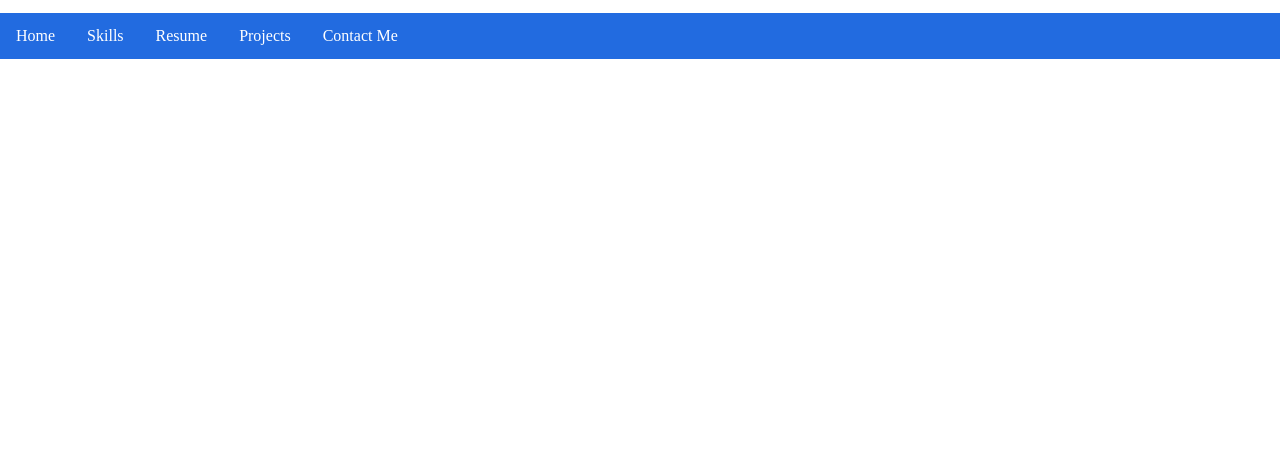
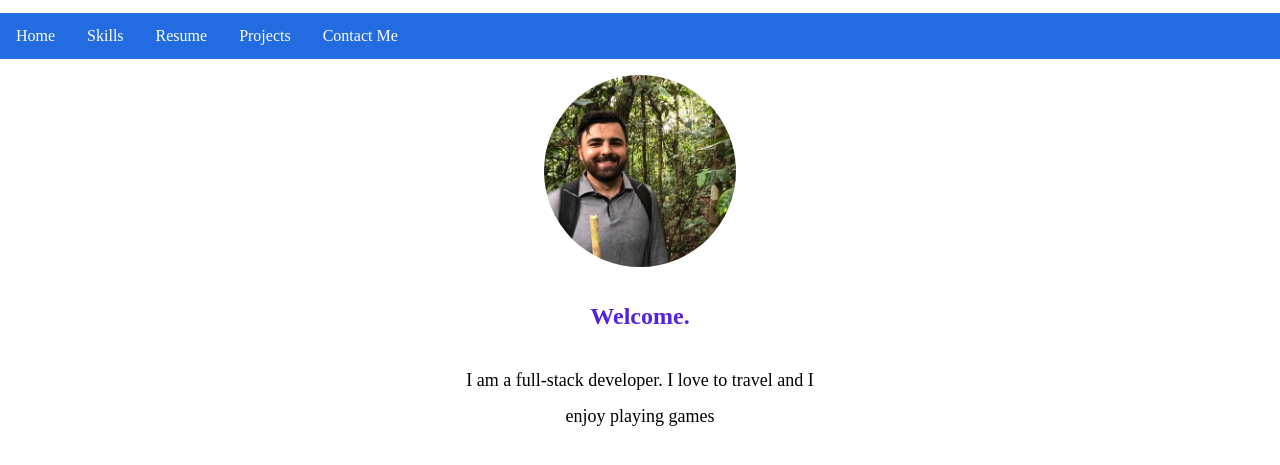
Before and after one commit to Steveb175/Portfolio-Page, a plain HTML site: page index.html in a window 1280 px wide. Shown: the part 211-676 px from the top of the page. Drawn offline with Linux system fonts and the light colour scheme.

Commit message:
Hero section started

```diff
--- a/index.html
+++ b/index.html
@@ -16,7 +16,7 @@
             </div>
         </div>
         <div class="nav">
-            <a class="active" href="#home">Home</a>
+            <a class="active" href="#hero">Home</a>
             <a href="#skills">Skills</a>
             <a href="#resume">Resume</a>
             <a href="#projects">Projects</a>
@@ -25,7 +25,12 @@
     </header>
     <!-- Hero Section -->
     <section class="hero">
+        <div class="container">
+            <img class="picOfMe" src="./assets/images/me.jpg">
+            <h2 class="welcome">Welcome.</h2>
+            <p class="intro">I am a full-stack developer. I love to travel and I enjoy playing games</p>
 
+        </div>
     </section>
     <!-- Skills Section -->
     <section class="skills">
--- a/styles.css
+++ b/styles.css
@@ -23,6 +23,7 @@ body {
     padding: 10px 10px 5px 10px;
 }
 
+
 /* Header */
 .header {
 
@@ -32,6 +33,7 @@ body {
 .nav {
     background-color: #226BE0;
     display: flex;
+    /* Need to create media query to change styling as screen gets smaller */
 }
 
 .nav a {
@@ -48,3 +50,23 @@ body {
 .nav a:active {
     box-shadow: inset 0px 0px 15px #c1c1c1
 }
+
+/* Hero */
+
+.picOfMe {
+    border-radius: 50%;
+    margin: 1rem 0 0 0;
+    height: 12rem;
+}
+
+.welcome {
+    margin: 2rem 0 2rem 0;
+}
+
+.intro {
+    width: 30%;
+    margin: auto;
+    line-height: 2;
+    font-size: large;
+    color: black;
+}
```
